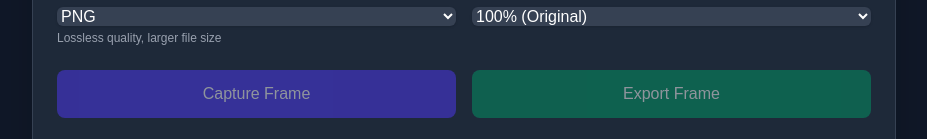
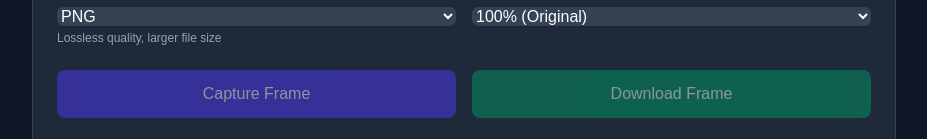
Before and after one commit to helrabelo/video-frame-exporter, a Next.js app: page / in a window 1280 px wide. Shown: the part 661-800 px from the top of the page, without its empty margins (176-1103 px from the left). Built offline with nearby package versions, Linux system fonts and the light colour scheme.

Commit message:
Refactor Home component to replace inline export functionality with a DownloadButton component for frame downloads. Remove previous export handling logic and integrate new button for improved user experience.

```diff
--- a/app/page.tsx
+++ b/app/page.tsx
@@ -4,7 +4,8 @@ import VideoPlayer from '@/components/VideoPlayer'
 import FrameCapture from '@/components/FrameCapture'
 import FramePreview from '@/components/FramePreview'
 import ExportOptions, { ExportFormat, ExportResolution } from '@/components/ExportOptions'
-import { FrameData, resizeFrame, downloadFrame } from '@/utils/frameUtils'
+import DownloadButton from '@/components/DownloadButton'
+import { FrameData } from '@/utils/frameUtils'
 
 export default function Home() {
   // Video element reference
@@ -12,9 +13,6 @@ export default function Home() {
 
   // Captured frame data
   const [capturedFrame, setCapturedFrame] = useState<FrameData | null>(null)
-
-  // Loading state for export
-  const [isExporting, setIsExporting] = useState(false)
 
   // Export options
   const [exportFormat, setExportFormat] = useState<ExportFormat>('png')
@@ -26,32 +24,6 @@ export default function Home() {
 
   const handleFrameCapture = (frameData: FrameData) => {
     setCapturedFrame(frameData)
-  }
-
-  const handleExportFrame = async () => {
-    if (!capturedFrame) return
-
-    try {
-      setIsExporting(true)
-
-      // Resize the frame if needed and convert to the selected format
-      const processedFrame = await resizeFrame(
-        capturedFrame,
-        exportResolution,
-        exportFormat
-      )
-
-      // Generate a filename with timestamp
-      const timestamp = new Date().toISOString().replace(/[:.]/g, '-')
-      const filename = `frame-${timestamp}`
-
-      // Download the frame
-      downloadFrame(processedFrame, filename, exportFormat)
-    } catch (error) {
-      console.error('Error exporting frame:', error)
-    } finally {
-      setIsExporting(false)
-    }
   }
 
   return (
@@ -80,24 +52,12 @@ export default function Home() {
                 onCapture={handleFrameCapture}
               />
 
-              {/* Frame export button */}
-              <button
-                onClick={handleExportFrame}
-                className="flex-1 px-6 py-3 bg-emerald-600 text-white font-medium rounded-lg hover:bg-emerald-700 focus:outline-none focus:ring-2 focus:ring-emerald-500 focus:ring-offset-2 focus:ring-offset-gray-800 transition-colors disabled:opacity-50 disabled:cursor-not-allowed"
-                disabled={!capturedFrame || isExporting}
-              >
-                {isExporting ? (
-                  <div className="flex items-center justify-center">
-                    <svg className="animate-spin -ml-1 mr-3 h-5 w-5 text-white" xmlns="http://www.w3.org/2000/svg" fill="none" viewBox="0 0 24 24">
-                      <circle className="opacity-25" cx="12" cy="12" r="10" stroke="currentColor" strokeWidth="4"></circle>
-                      <path className="opacity-75" fill="currentColor" d="M4 12a8 8 0 018-8V0C5.373 0 0 5.373 0 12h4zm2 5.291A7.962 7.962 0 014 12H0c0 3.042 1.135 5.824 3 7.938l3-2.647z"></path>
-                    </svg>
-                    Exporting...
-                  </div>
-                ) : (
-                  'Export Frame'
-                )}
-              </button>
+              {/* Download button component */}
+              <DownloadButton
+                frameData={capturedFrame}
+                format={exportFormat}
+                resolution={exportResolution}
+              />
             </div>
 
             {/* Frame preview component */}
```
